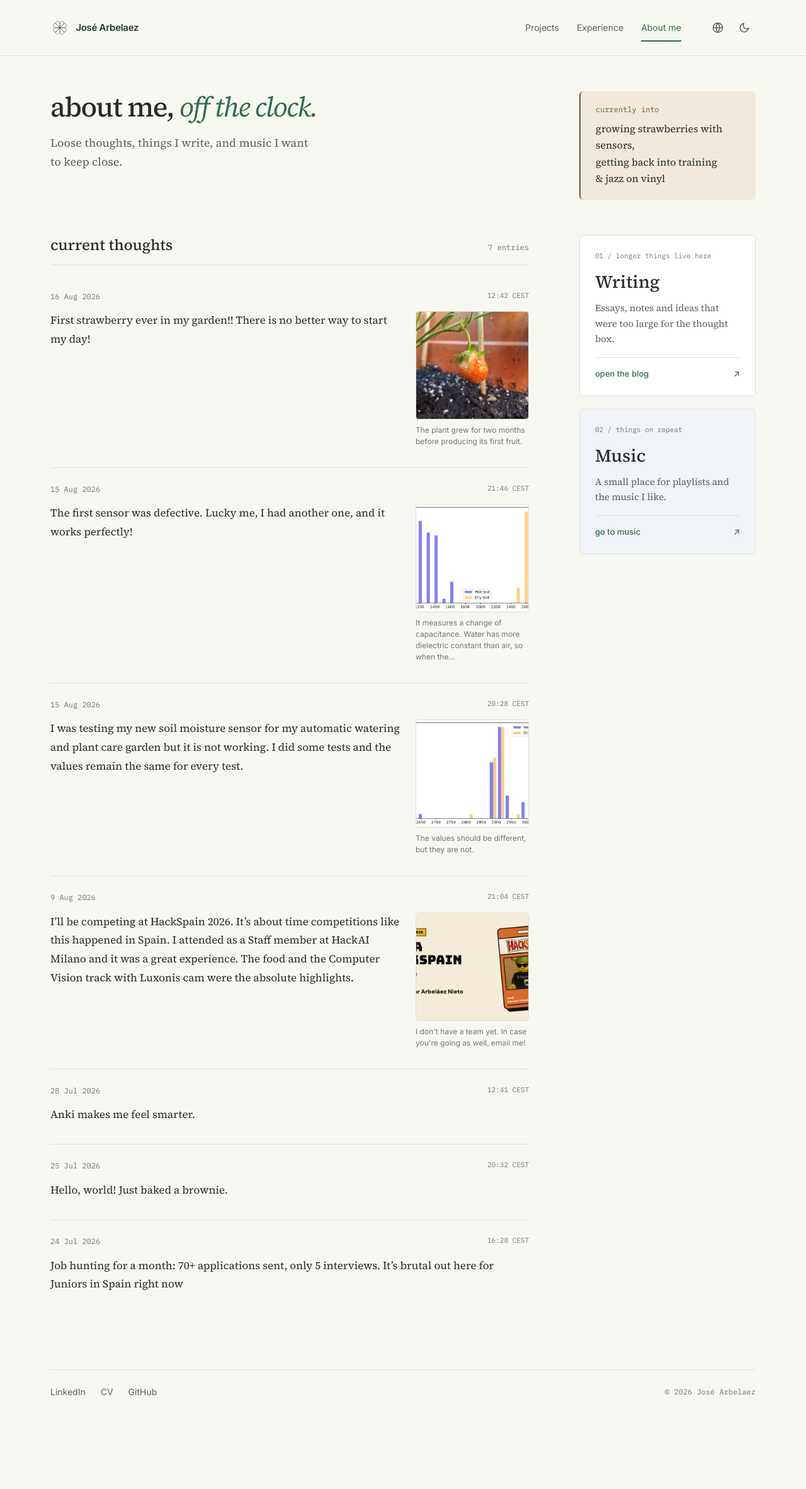
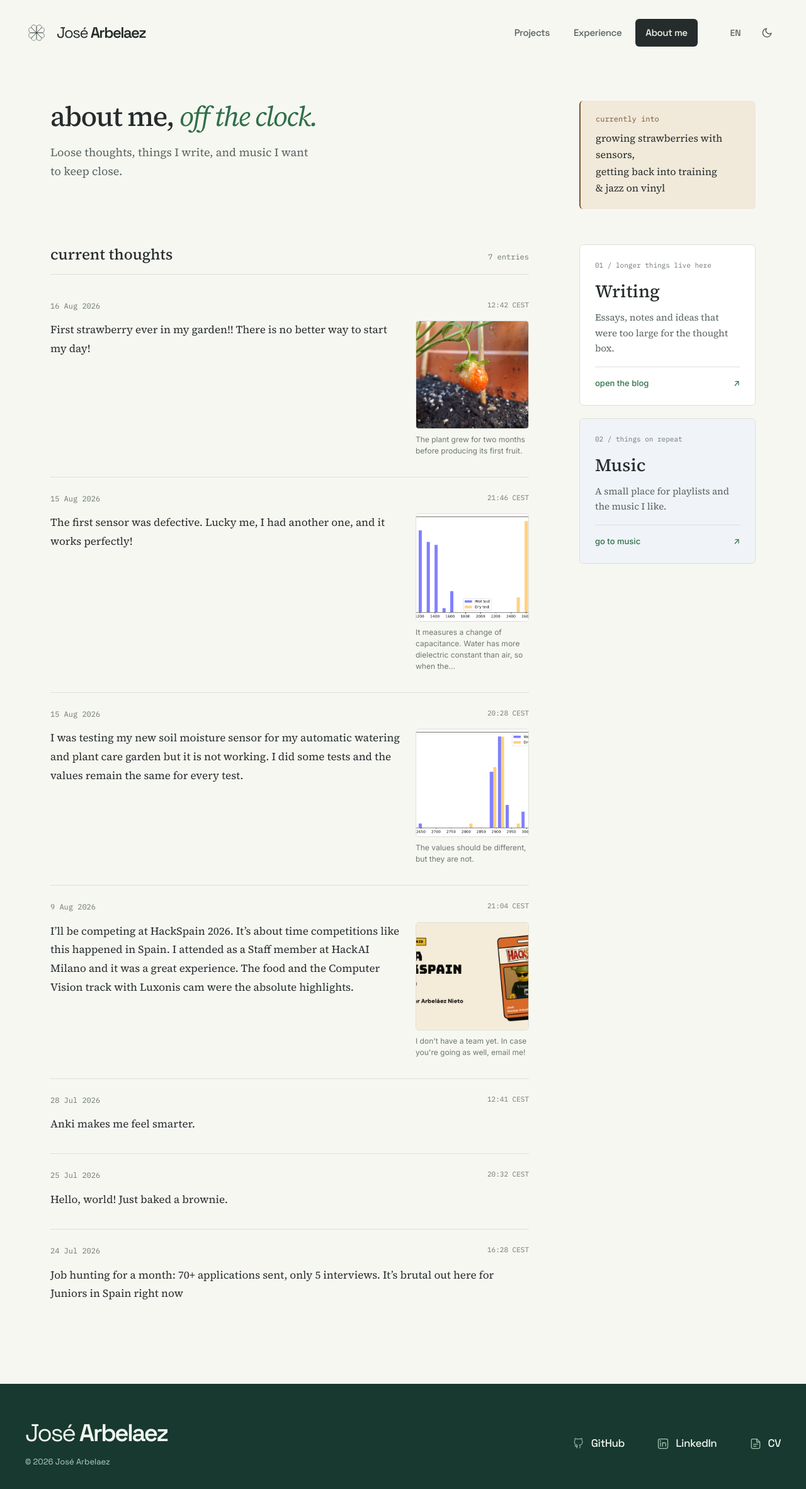
Before and after one commit to trentisiete/refactorPortfolio, an Astro site: page /en/about in a window 1280 px wide. Shown: the whole page at 63% size. Before the commit the page ends 2252 px from the top, so only its background shows below. Built offline with nearby package versions, Linux system fonts and the light colour scheme; Astro itself is replaced by a stand-in of ours; some packages are replaced by stand-ins of ours.

Commit message:
Redesign header and footer with distinctive typography

```diff
--- a/public/styles/components.css
+++ b/public/styles/components.css
@@ -1,18 +1,20 @@
 /* Shared navigation and controls. Page-specific layouts live in their own files. */
-.site-header { position: sticky; top: 0; z-index: 100; background: var(--color-background); border-bottom: 1px solid var(--color-border); }
-.site-header__container { max-width: 1200px; }
-.site-header__inner { display: grid; grid-template-columns: 1fr auto auto; align-items: center; gap: 2.5rem; min-height: 88px; }
-.site-header__brand { display: inline-flex; align-items: center; gap: .65rem; width: fit-content; }
+.site-header, .footer { --font-chrome: 'Space Grotesk', sans-serif; font-family: var(--font-chrome); }
+.site-header { position: sticky; top: 0; z-index: 100; background: color-mix(in srgb, var(--color-background) 94%, transparent); backdrop-filter: blur(16px); }
+.site-header__container { max-width: 1440px; }
+.site-header__inner { display: grid; grid-template-columns: 1fr auto auto; align-items: center; gap: clamp(1rem, 3vw, 3rem); min-height: 104px; }
+.site-header__brand { display: inline-flex; align-items: center; gap: .875rem; width: fit-content; color: var(--color-text); }
 .jose-logo-mark { --jose-logo-j-color: var(--color-accent); --jose-logo-petal-color: var(--color-text); display: block; overflow: visible; }
-.site-header__logo { width: 30px; height: 30px; }
-.site-header__name { font-size: .9375rem; font-weight: 600; letter-spacing: -.02em; }
-.site-header__nav { display: flex; align-items: center; gap: 1.75rem; }
-.site-header__nav-link { display: inline-flex; align-items: center; min-height: 44px; padding: .25rem 0; font-size: .875rem; color: var(--color-text-secondary); border-bottom: 2px solid transparent; }
-.site-header__nav-link:hover { color: var(--color-text); }
-.site-header__nav-link--active { color: var(--color-accent); border-color: currentColor; }
+.site-header__logo { width: 36px; height: 36px; flex-shrink: 0; }
+.site-header__name { font: 400 1.5rem/1.1 var(--font-chrome); letter-spacing: -.065em; }
+.site-header__name strong, .footer__name strong { font-weight: 600; }
+.site-header__nav { display: flex; align-items: center; gap: .375rem; }
+.site-header__nav-link { display: inline-flex; align-items: center; justify-content: center; min-height: 44px; padding: .5rem 1rem; border-radius: 6px; font: 500 .9375rem/1.3 var(--font-chrome); letter-spacing: -.03em; color: var(--color-text-secondary); transition: color 350ms ease, background-color 350ms ease; }
+.site-header__nav-link:hover { color: var(--color-text); background: var(--color-bg-alt); }
+.site-header__nav-link--active, .site-header__nav-link--active:hover { color: var(--color-background); background: var(--color-text); }
 .site-header__controls { display: flex; align-items: center; gap: .375rem; }
 .lang-switcher { position: relative; }
-.lang-switcher__trigger, .theme-toggle { display: grid; place-items: center; width: 36px; height: 36px; padding: 8px; background: transparent; border: 1px solid transparent; border-radius: 50%; cursor: pointer; list-style: none; color: var(--color-text-secondary); }
+.lang-switcher__trigger, .theme-toggle { display: grid; place-items: center; width: 44px; height: 44px; padding: 8px; font: 500 .875rem var(--font-chrome); background: transparent; border: 1px solid transparent; border-radius: 50%; cursor: pointer; list-style: none; color: var(--color-text-secondary); transition: background-color 350ms ease, color 350ms ease; }
 .lang-switcher__trigger::-webkit-details-marker { display: none; }
 .lang-switcher__trigger:hover, .theme-toggle:hover { background: var(--color-bg-alt); color: var(--color-text); }
 .lang-switcher__trigger svg, .theme-toggle svg { width: 18px; height: 18px; }
@@ -20,16 +22,22 @@
 [data-theme="dark"] .theme-toggle__sun { display: block; }
 [data-theme="dark"] .theme-toggle__moon { display: none; }
 .lang-switcher__menu { position: absolute; top: calc(100% + .5rem); right: 0; width: 140px; padding: .5rem; background: var(--color-surface); border: 1px solid var(--color-border); border-radius: 8px; box-shadow: 0 8px 24px rgb(0 0 0 / .1); }
-.lang-switcher__link { display: flex; gap: .75rem; align-items: center; padding: .65rem; border-radius: 4px; font: .8125rem var(--font-mono); }
+.lang-switcher__link { display: flex; gap: .75rem; align-items: center; padding: .65rem; border-radius: 4px; font: .875rem var(--font-chrome); }
 .lang-switcher__link img { width: 22px; height: 16px; object-fit: cover; }
 .lang-switcher__link:hover, .lang-switcher__link--active { background: var(--color-bg-alt); }
 /* A footer in document flow; only the reading tools float. */
-.footer { padding: 1.5rem 0 2rem; }
-.footer__standard-panel { display: flex; align-items: center; justify-content: space-between; flex-wrap: wrap; gap: 1.5rem; padding-top: 1.5rem; border-top: 1px solid var(--color-border); }
-.footer__links { display: flex; align-items: center; gap: 1.5rem; }
-.footer__link, .anthropic-btn { font-size: .875rem; color: var(--color-text-secondary); }
-.footer__link:hover, .anthropic-btn:hover { color: var(--color-accent); text-decoration: underline; text-underline-offset: 4px; }
-.footer__text { font: .75rem/1.5 var(--font-mono); color: var(--color-text-muted); margin: 0; }
+.footer { padding: 3.5rem 0; margin-top: 2rem; background: #17392f; color: #f1f5ef; }
+.footer > .container { max-width: 1440px; }
+.footer__standard-panel { display: flex; align-items: center; justify-content: space-between; gap: 2rem 4rem; }
+.footer__identity { min-width: 0; }
+.footer__name { display: inline-block; margin-bottom: .875rem; color: #f1f5ef; font: 400 clamp(1.75rem, 3vw, 2.5rem)/1.15 var(--font-chrome); letter-spacing: -.065em; }
+.footer__links { display: flex; align-items: center; flex-wrap: wrap; gap: 1rem clamp(1.5rem, 4vw, 4rem); }
+.footer__link { display: inline-flex; align-items: center; gap: .625rem; min-height: 44px; color: #f1f5ef; font: 500 1.0625rem/1.4 var(--font-chrome); letter-spacing: -.025em; transition: color 400ms ease; }
+.footer__link svg { width: 20px; height: 20px; flex-shrink: 0; color: #a6c5b1; transition: color 400ms ease; }
+.footer__link:hover, .footer__link:hover svg, .footer__name:hover { color: #d8edaa; }
+.footer__text { font: 400 .8125rem/1.5 var(--font-chrome); color: #b9cec2; margin: 0; }
+.footer__reader-panel { color: var(--color-text); }
+.site-header :is(a, summary, button):focus-visible, .footer :is(a, button):focus-visible { outline: 2px solid currentColor; outline-offset: 5px; }
 body > main { padding-bottom: 3rem; }
 .footer__reader-panel { position: fixed; bottom: 1.25rem; left: 50%; z-index: 90; display: flex; align-items: center; gap: 1rem; transform: translateX(-50%); background: var(--color-surface); border: 1px solid var(--color-border); border-radius: 30px; padding: .375rem .75rem; box-shadow: 0 4px 20px rgb(0 0 0 / .08); transition: opacity 160ms; }
 .footer--hidden .footer__reader-panel { opacity: 0; pointer-events: none; }
@@ -71,13 +79,16 @@ body > main { padding-bottom: 3rem; }
 .skip-link { position: fixed; top: .5rem; left: 1rem; z-index: 500; padding: .75rem; background: var(--color-surface); transform: translateY(-200%); }
 .skip-link:focus { transform: none; }
 @media (max-width: 760px) {
- .site-header__inner { grid-template-columns: minmax(0,1fr) auto; gap: .25rem; padding-top: .5rem; min-height: 100px; }
- .site-header__nav { grid-column: 1 / -1; grid-row: 2; gap: 1.5rem; flex-wrap: wrap; }
+ .site-header__inner { grid-template-columns: minmax(0,1fr) auto; gap: .75rem .25rem; padding-block: 1rem .75rem; min-height: 0; }
+ .site-header__nav { grid-column: 1 / -1; grid-row: 2; gap: .25rem; flex-wrap: wrap; }
  .site-header__controls { grid-column: 2; grid-row: 1; }
- .site-header__nav-link { font-size: .8125rem; }
- .site-header__name { font-size: .875rem; }
- .site-header__logo { width: 25px; height: 25px; }
- .footer__standard-panel { align-items: flex-start; flex-direction: column; gap: 1rem; }
+ .site-header__nav-link { font-size: .875rem; padding-inline: .875rem; }
+ .site-header__brand { gap: .5rem; }
+ .site-header__name { font-size: 1.25rem; }
+ .site-header__logo { width: 28px; height: 28px; }
+ .footer { padding-block: 2.5rem; }
+ .footer__standard-panel { align-items: flex-start; flex-direction: column; gap: 1.5rem; }
+ .footer__links { gap: .75rem 1.5rem; }
  .site-traffic-summary { justify-content: flex-start; }
 }
-@media (prefers-reduced-motion: reduce) { .footer__reader-panel { transition: none; } }
+@media (prefers-reduced-motion: reduce) { .footer__reader-panel, .footer__link, .footer__link svg, .site-header__nav-link, .lang-switcher__trigger, .theme-toggle { transition: none; } }
--- a/public/styles/typography.css
+++ b/public/styles/typography.css
@@ -1,5 +1,6 @@
 @import url('https://fonts.googleapis.com/css2?family=Inter:wght@400;500;600;700&family=Source+Serif+4:ital,wght@0,400;0,500;0,600;1,400;1,500&family=IBM+Plex+Mono:wght@400;500&display=swap');
 @import url('https://fonts.googleapis.com/css2?family=Crimson+Pro:wght@400;500;600&family=Fira+Sans:wght@400;500&display=swap');
+@import url('https://fonts.googleapis.com/css2?family=Space+Grotesk:wght@400;500;600&display=swap');
 /* ========================================
    TYPOGRAPHY.CSS — Research-style
    ======================================== */
--- a/src/components/Footer.astro
+++ b/src/components/Footer.astro
@@ -9,6 +9,7 @@ interface Props {
 
 const { lang, reader = false } = Astro.props;
 const t = useTranslations(lang);
+const linkLabels = { es: 'Encuéntrame', en: 'Find me', de: 'Links' };
 ---
 
 <footer class:list={["footer", "footer--hidden", { "footer--reader": reader }]} data-site-footer data-reader-footer={reader ? 'true' : undefined}>
@@ -79,18 +80,24 @@ const t = useTranslations(lang);
     )}
 
     <div class="footer__standard-panel" data-standard-footer>
-      <div class="footer__links">
+      <div class="footer__identity">
+        <a class="footer__name" href={`/${lang}/`}>José <strong>Arbelaez</strong></a>
+        <p class="footer__text">{t.footer.copyright}</p>
+      </div>
+      <nav class="footer__links" aria-label={linkLabels[lang]}>
+        <a href="https://github.com/trentisiete" target="_blank" rel="noopener noreferrer" class="footer__link">
+          <svg viewBox="0 0 24 24" fill="none" stroke="currentColor" stroke-width="1.5" stroke-linecap="round" stroke-linejoin="round" aria-hidden="true"><path d="M9 19c-4.3 1.3-4.3-2.5-6-3m12 6v-3.9a3.4 3.4 0 0 0-1-2.7c3.3-.4 6.7-1.6 6.7-7.3a5.7 5.7 0 0 0-1.5-4 5.3 5.3 0 0 0-.1-4S17.9-.3 15 1.6a13.4 13.4 0 0 0-7 0C5.1-.3 3.9.1 3.9.1a5.3 5.3 0 0 0-.1 4 5.7 5.7 0 0 0-1.5 4c0 5.7 3.4 6.9 6.7 7.3a3.4 3.4 0 0 0-1 2.7V22" transform="translate(2 2) scale(.83)" /></svg>
+          GitHub
+        </a>
         <a href="https://www.linkedin.com/in/jose-arbelaez-dev/" target="_blank" rel="noopener noreferrer" class="footer__link">
+          <svg viewBox="0 0 24 24" fill="none" stroke="currentColor" stroke-width="1.5" stroke-linecap="round" stroke-linejoin="round" aria-hidden="true"><rect x="3" y="3" width="18" height="18" rx="3"/><path d="M7 10v7m4 0v-7m0 3a3 3 0 0 1 6 0v4"/><circle cx="7" cy="7" r=".5"/></svg>
           LinkedIn
         </a>
-        <a href="/CV_jose.pdf" target="_blank" rel="noopener noreferrer" class="anthropic-btn">
+        <a href="/CV_jose.pdf" target="_blank" rel="noopener noreferrer" class="footer__link">
+          <svg viewBox="0 0 24 24" fill="none" stroke="currentColor" stroke-width="1.5" stroke-linecap="round" stroke-linejoin="round" aria-hidden="true"><path d="M14 3H6a2 2 0 0 0-2 2v14a2 2 0 0 0 2 2h12a2 2 0 0 0 2-2V9Z"/><path d="M14 3v6h6M8 13h8M8 17h5"/></svg>
           CV
         </a>
-        <a href="https://github.com/trentisiete" target="_blank" rel="noopener noreferrer" class="footer__link">
-          GitHub
-        </a>
-      </div>
-      <p class="footer__text">{t.footer.copyright}</p>
+      </nav>
     </div>
   </div>
 </footer>
--- a/src/components/Header.astro
+++ b/src/components/Header.astro
@@ -41,7 +41,7 @@ const navigationLabels: Record<Lang, string> = {
     <div class="site-header__inner">
       <a href={`${basePath}/`} class="site-header__brand" aria-label="José Arbelaez">
         <JoseLogo instance="header" class="site-header__logo" animated={false} decorative />
-        <span class="site-header__name">José Arbelaez</span>
+        <span class="site-header__name">José <strong>Arbelaez</strong></span>
       </a>
 
       <nav class="site-header__nav" aria-label={navigationLabels[lang]}>
--- a/src/components/LanguageSwitcher.astro
+++ b/src/components/LanguageSwitcher.astro
@@ -33,12 +33,7 @@ const langsToShow = availableLangs
     aria-label={menuLabels[lang]}
     title={menuLabels[lang]}
   >
-    <svg viewBox="0 0 24 24" fill="none" stroke="currentColor" stroke-width="2" stroke-linecap="round" stroke-linejoin="round" aria-hidden="true">
-      <circle cx="12" cy="12" r="10"></circle>
-      <path d="M2 12h20"></path>
-      <path d="M12 2a15.3 15.3 0 0 1 0 20"></path>
-      <path d="M12 2a15.3 15.3 0 0 0 0 20"></path>
-    </svg>
+    <span aria-hidden="true">{lang.toUpperCase()}</span>
   </summary>
 
   <nav class="lang-switcher__menu" aria-label={menuLabels[lang]}>
```
Also changed, not shown: public/styles/profile.css (+4 -5 lines).
